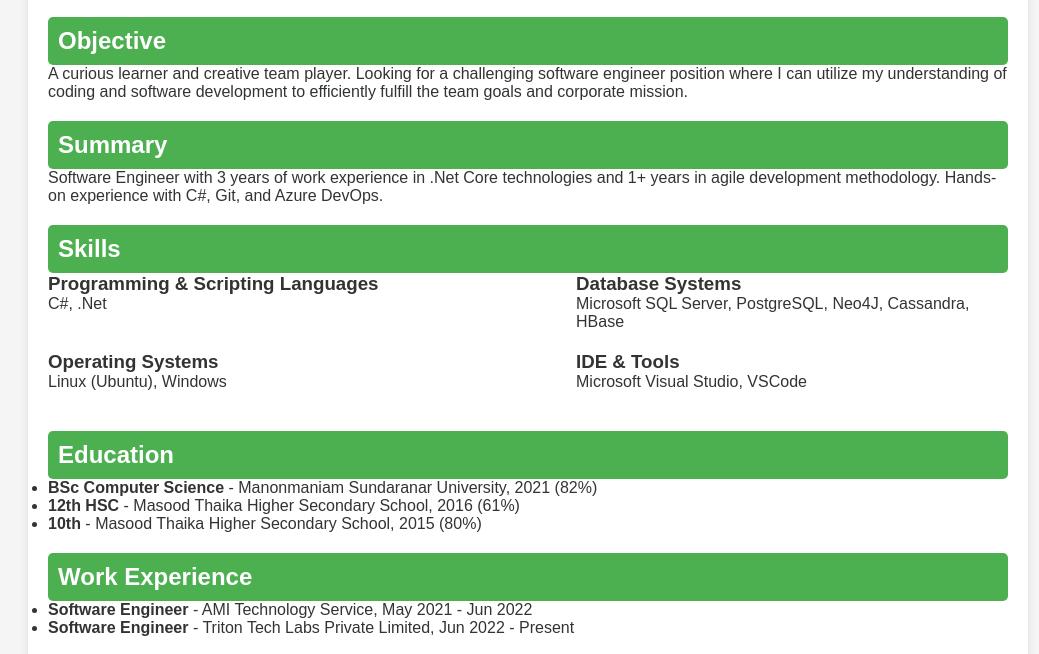
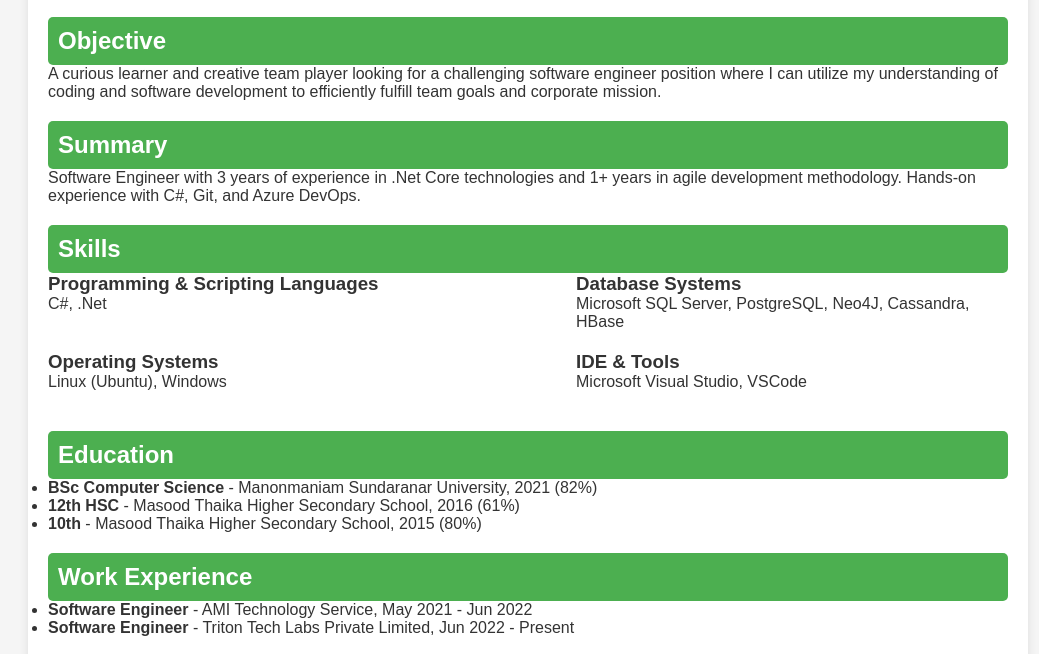
Before and after one commit to mohamedmakbsc/Mohamed-Mydeen-Abdul-Kader, a plain HTML site: page index.html in a window 1280 px wide. Shown: the part 146-800 px from the top of the page, without its empty margins (112-1151 px from the left). Drawn offline with Linux system fonts and the light colour scheme.

Commit message:
Update index.html

```diff
--- a/index.html
+++ b/index.html
@@ -5,23 +5,27 @@
     <meta name="viewport" content="width=device-width, initial-scale=1.0">
     <title>Resume - Mohamed Mydeen Abdul Kader B</title>
     <link rel="stylesheet" href="styles.css">
+    <link href="https://fonts.googleapis.com/css2?family=Roboto:wght@400;700&display=swap" rel="stylesheet">
 </head>
 <body>
     <div class="container">
         <header class="header">
             <h1>Mohamed Mydeen Abdul Kader B</h1>
-            <p>Mobile: <a href="tel:+916380460353">+91-6380460353</a> | Email: <a href="mailto:mohamedmakbsc@gmail.com">mohamedmakbsc@gmail.com</a></p>
+            <p>
+                Mobile: <a href="tel:+916380460353">+91-6380460353</a> |
+                Email: <a href="mailto:mohamedmakbsc@gmail.com">mohamedmakbsc@gmail.com</a>
+            </p>
             <p><a href="https://www.linkedin.com/in/richardmtp/" target="_blank">LinkedIn Profile</a></p>
         </header>
 
         <section class="objective">
             <h2>Objective</h2>
-            <p>A curious learner and creative team player. Looking for a challenging software engineer position where I can utilize my understanding of coding and software development to efficiently fulfill the team goals and corporate mission.</p>
+            <p>A curious learner and creative team player looking for a challenging software engineer position where I can utilize my understanding of coding and software development to efficiently fulfill team goals and corporate mission.</p>
         </section>
 
         <section class="summary">
             <h2>Summary</h2>
-            <p>Software Engineer with 3 years of work experience in .Net Core technologies and 1+ years in agile development methodology. Hands-on experience with C#, Git, and Azure DevOps.</p>
+            <p>Software Engineer with 3 years of experience in .Net Core technologies and 1+ years in agile development methodology. Hands-on experience with C#, Git, and Azure DevOps.</p>
         </section>
 
         <section class="skills">
```
